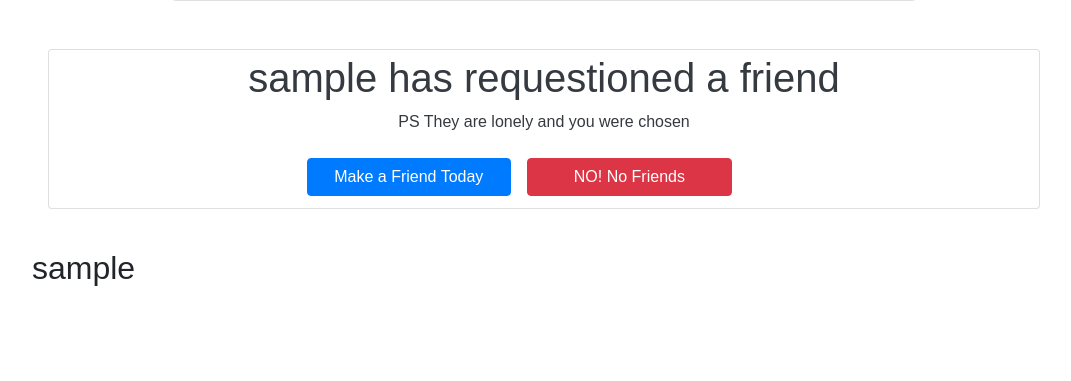
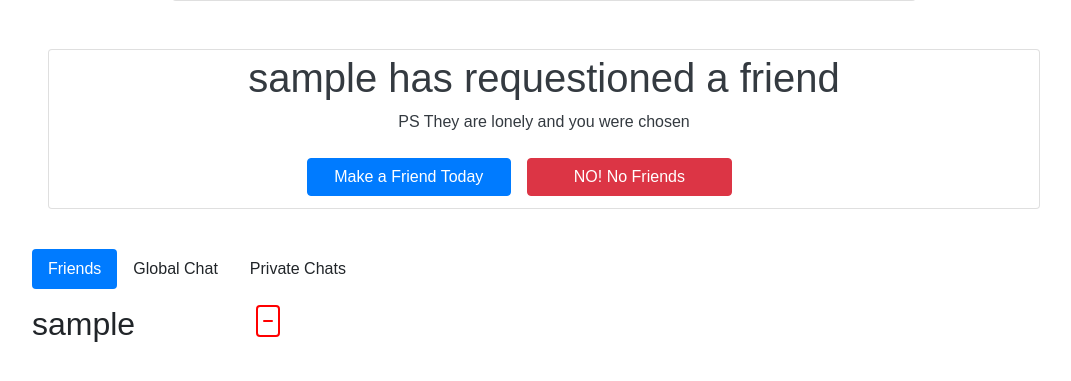
Before and after one commit to yomas000/devgrowtobeme, a CodeIgniter 4 app: template app/Views/friends.php in a window 1280 px wide. Shown: the part 367-748 px from the top of the page, without its empty margins (96-1167 px from the left). Run offline with PHP 8.4 and a stand-in for CodeIgniter, Linux system fonts and the light colour scheme; the template is opened without the code that fills it: most values are stand-ins (such as "Sample title", 1, 10 or a date in 2020); some libraries are stand-ins or nearby versions.

Commit message:
friend deletion added

```diff
--- a/app/Views/friends.php
+++ b/app/Views/friends.php
@@ -1,16 +1,38 @@
 <?= $this->extend('layout') ?>
 
 <?= $this->section('content') ?>
+
+<ul class="nav nav-pills mb-3" id="pills-tab" role="tablist">
+  <li class="nav-item">
+    <a class="nav-link active" id="pills-home-tab" data-toggle="pill" href="#pills-home" role="tab" aria-controls="pills-home" aria-selected="true">Friends</a>
+  </li>
+  <li class="nav-item">
+    <a class="nav-link" id="pills-chat-tab" data-toggle="pill" href="#pills-chat" role="tab" aria-controls="pills-chat" aria-selected="false">Global Chat</a>
+  </li>
+  <li class="nav-item">
+    <a class="nav-link" id="pills-pchat-tab" data-toggle="pill" href="#pills-pchat" role="tab" aria-controls="pills-pchat" aria-selected="false">Private Chats</a>
+  </li>
+</ul>
+
+
+<div class="tab-content" id="pills-tabContent">
+    <div class="tab-pane fade show active" id="pills-home" role="tabpanel" aria-labelledby="pills-home-tab">
         <?php if (isset($scores)) : ?>
             <div class="row">
                 <?php foreach ($scores as $score) : ?>
                     <div class="col-md-3">
+                        <div class="row">
+                            <div class="col-10">
                                 <h2><?= $score["username"] ?></h2>
+                            </div>
+                            <div class="col-2">
+                                <svg xmlns="http://www.w3.org/2000/svg" width="32" height="32" fill="red" class="bi bi-file-minus" viewBox="0 0 16 16" id="<?= $score["username"] ?>" onclick="deleteFriend(this);">
+                                    <path d="M5.5 8a.5.5 0 0 1 .5-.5h4a.5.5 0 0 1 0 1H6a.5.5 0 0 1-.5-.5z"/>
+                                    <path d="M4 0a2 2 0 0 0-2 2v12a2 2 0 0 0 2 2h8a2 2 0 0 0 2-2V2a2 2 0 0 0-2-2H4zm0 1h8a1 1 0 0 1 1 1v12a1 1 0 0 1-1 1H4a1 1 0 0 1-1-1V2a1 1 0 0 1 1-1z"/>
+                                </svg>
+                            </div>
+                        </div>
                         <table class="table">
-                    <!-- <tr class="">
-                        <th scope="col">Game</th>
-                        <th scope="col">Score</th>
-                    </tr> -->
                             <?php for ($i = 0; $i < count($score) - 1; $i++) : ?>
                                 <tr>
                                     <th scope="row"><?= $score[$i]["game"] ?></th>
@@ -21,15 +43,22 @@
                     </div>
                 <?php endforeach ?>
             </div>
-    <?php if (count($scores) < 1) : ?>
-        <div class="container text-center w-75">
-            <svg xmlns="http://www.w3.org/2000/svg" width="32" height="32" fill="currentColor" class="bi bi-arrow-up-circle" viewBox="0 0 16 16">
-                <path fill-rule="evenodd" d="M1 8a7 7 0 1 0 14 0A7 7 0 0 0 1 8zm15 0A8 8 0 1 1 0 8a8 8 0 0 1 16 0zm-7.5 3.5a.5.5 0 0 1-1 0V5.707L5.354 7.854a.5.5 0 1 1-.708-.708l3-3a.5.5 0 0 1 .708 0l3 3a.5.5 0 0 1-.708.708L8.5 5.707V11.5z" />
-            </svg>
-            <h2>Find Friends</h2>
+        <?php endif ?>
     </div>
-    <?php endif ?>
-<?php endif ?>
+    <div class="tab-pane fade" id="pills-chat" role="tabpanel" aria-labelledby="pills-chat-tab">
+        <div class="jumbotron">
+            <h1 class="display-4">Hello, world!</h1>
+            <p class="lead">This is a simple hero unit, a simple jumbotron-style component for calling extra attention to featured content or information.</p>
+            <hr class="my-4">
+            <p>It uses utility classes for typography and spacing to space content out within the larger container.</p>
+            <p class="lead">
+                <a class="btn btn-primary btn-lg" href="#" role="button">Learn more</a>
+            </p>
+        </div>
+    </div>
+    <div class="tab-pane fade" id="pills-pchat" role="tabpanel" aria-labelledby="pills-pchat-tab">
+    </div>
+</div>
 
 
 <?= $this->endSection() ?>
@@ -66,4 +95,14 @@
             </div>
         <?php endforeach ?>
     <?php endif ?>
+<?php if (count($scores) < 1) : ?>
+    <div class="container text-center w-75">
+        <svg xmlns="http://www.w3.org/2000/svg" width="32" height="32" fill="currentColor" class="bi bi-arrow-up-circle" viewBox="0 0 16 16">
+            <path fill-rule="evenodd" d="M1 8a7 7 0 1 0 14 0A7 7 0 0 0 1 8zm15 0A8 8 0 1 1 0 8a8 8 0 0 1 16 0zm-7.5 3.5a.5.5 0 0 1-1 0V5.707L5.354 7.854a.5.5 0 1 1-.708-.708l3-3a.5.5 0 0 1 .708 0l3 3a.5.5 0 0 1-.708.708L8.5 5.707V11.5z" />
+        </svg>
+        <h2>Find Friends</h2>
+    </div>
+<?php endif ?>
+
+
 <?= $this->endSection() ?>
--- a/public/scripts.js
+++ b/public/scripts.js
@@ -54,6 +54,20 @@ function noFriends(e) {
     }, function (data, status) {
         location.reload();
     });
+}
+
+function deleteFriend(e){
+
+    if (confirm("Do you want to delete " + e.id + " as a freind?")){
+        $.post("/friends", {
+
+            "type": "delete",
+            "username": e.id
+
+        }, function (data, status) {
+            location.reload();
+        });
+    }
 }
 
 function sendFeedback() {
```
Also changed, not shown: app/Controllers/Friends.php (+12 -1 lines), app/Models/FreindsModel.php (+30 -0 lines). Lines whose indentation alone changed are shown as unchanged.
